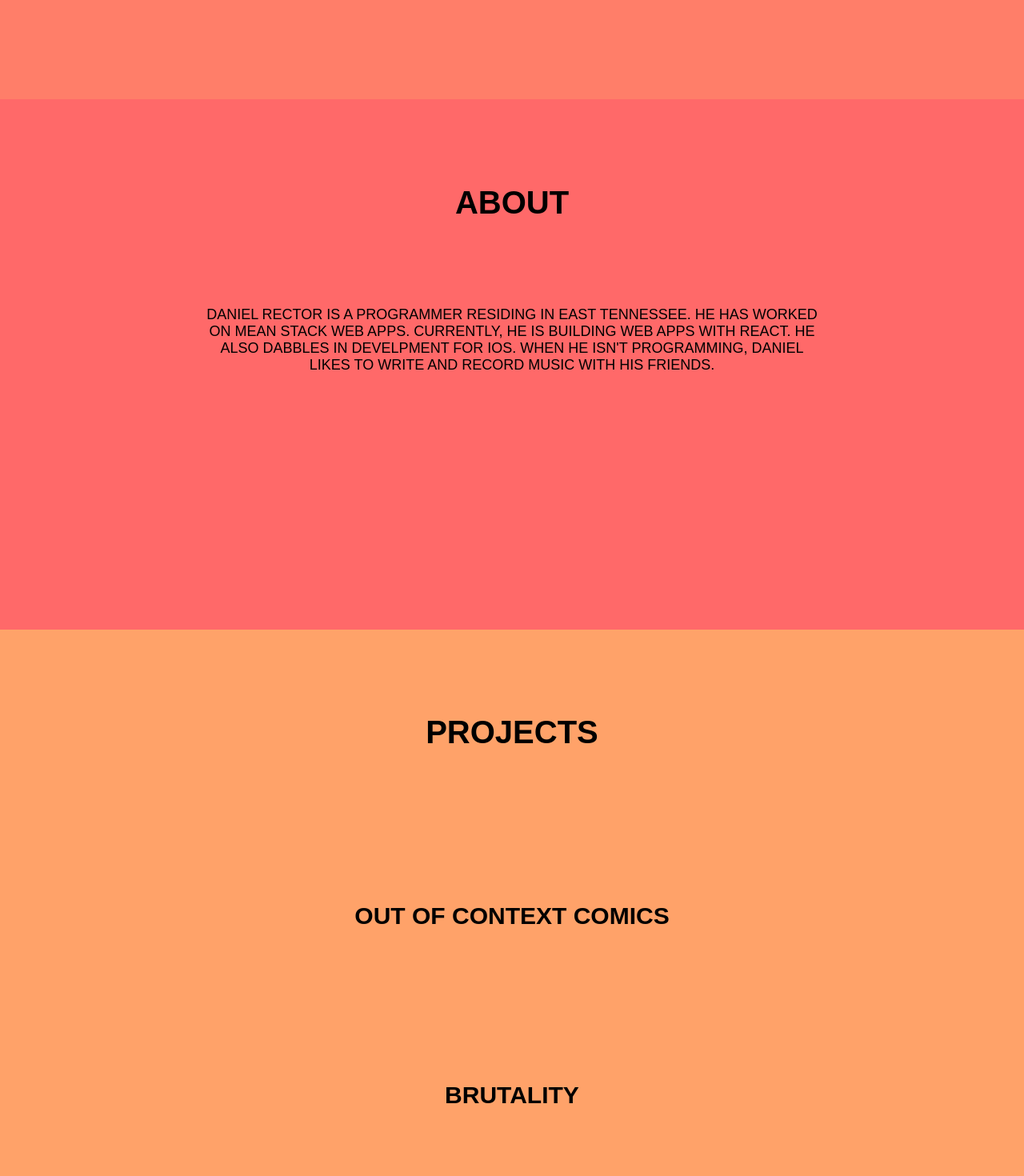
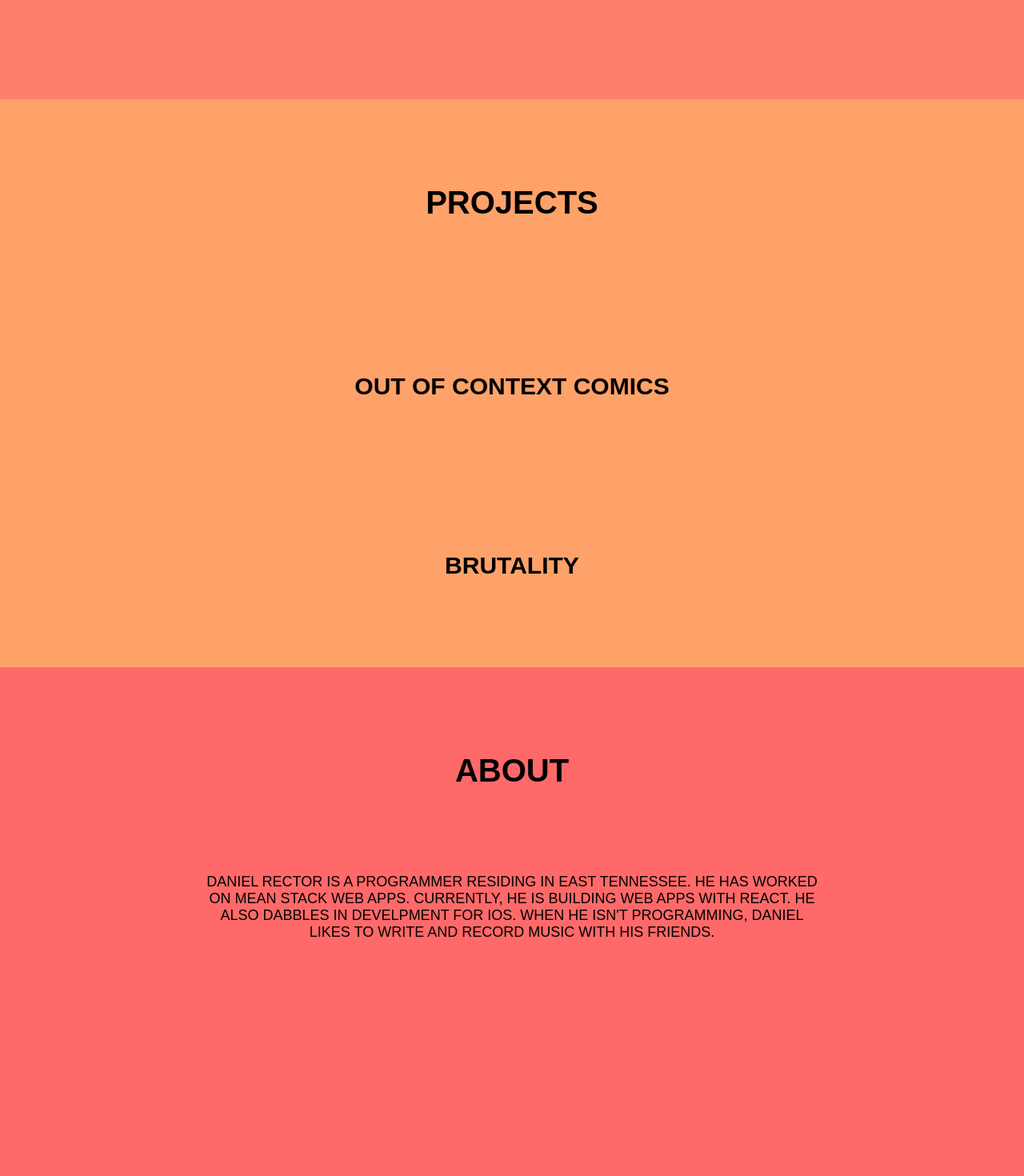
Before and after one commit to danrector/updated-site, a React (Create React App) app: page / in a window 1280 px wide. Shown: the part 1000-2470 px from the top of the page at 80% size. Built offline with nearby package versions, Linux system fonts and the light colour scheme.

Commit message:
changed project path oocc and order of projects and about section

```diff
--- a/src/App.js
+++ b/src/App.js
@@ -6,10 +6,23 @@ class App extends Component {
   render() {
     return (
       <div className="App">
+
         <div className="App-logo">
           <img src={color1} className="App-logo-pic" alt="logo" />
         </div>
+
         <div className="App-body">
+
+          <div className="Projects-worked-on">
+            <h1>Projects</h1>
+            <h3>
+              <a target="_blank" href="https://drector1.github.io/oocc/">Out of Context comics</a>
+            </h3>
+            <h3>
+              <a target="_blank" href="https://drector1.github.io/brutality/">Brutality</a>
+            </h3>
+          </div>
+
           <div className="About-me">
             <h1>About</h1>
             <p>Daniel Rector is a programmer residing in East Tennessee.
@@ -18,16 +31,8 @@ class App extends Component {
               He also dabbles in develpment for iOS.
               When he isn't programming, Daniel likes to write and record music with his friends.</p>
           </div>
-          <div className="Projects-worked-on">
-            <h1>Projects</h1>
-            <h3>
-              <a target="_blank" href="https://out-of-context-comics.herokuapp.com">Out of Context comics</a>
-            </h3>
-            <h3>
-              <a target="_blank" href="https://drector1.github.io/brutality/">Brutality</a>
-            </h3>
-          </div>
         </div>
+
         <div className="App-footer">
           <ul>
             <li ><a target="_blank" href="https://soundcloud.com/drector1">Music</a></li>
```
